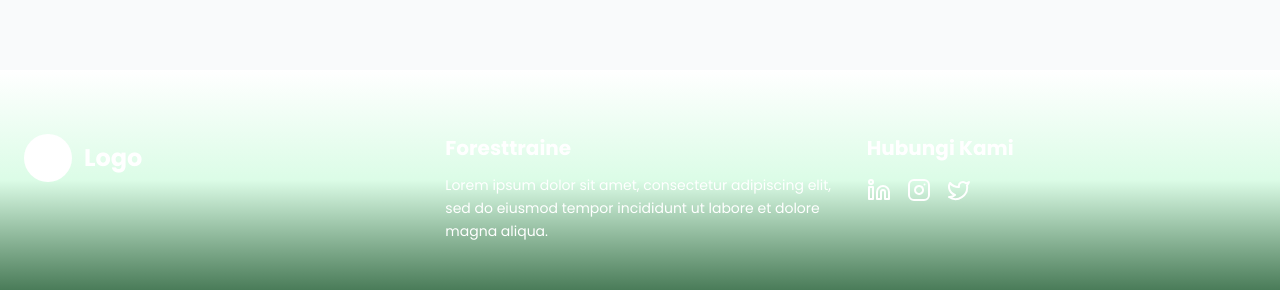
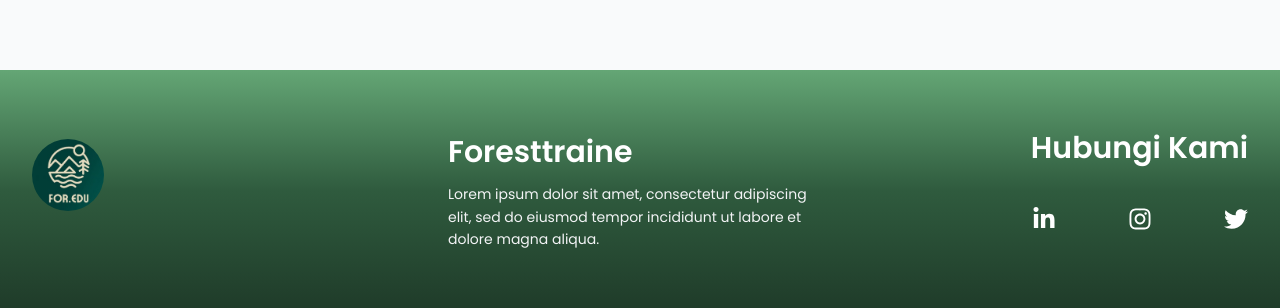
Before and after one commit to Putra-pkwl03/foresttrainewebapps, a Next.js app: page / in a window 1280 px wide. Shown: the part 2093-2401 px from the top of the page. Built offline with nearby package versions, Linux system fonts and the light colour scheme.

Commit message:
fix: resolve merge conflict in Footer.tsx - use main version with logo image

```diff
--- a/app/components/Footer.tsx
+++ b/app/components/Footer.tsx
@@ -1,53 +1,46 @@
-import { Linkedin, Instagram, Twitter } from 'lucide-react';
+import { FaLinkedinIn, FaInstagram, FaTwitter } from "react-icons/fa";
 
 export default function Footer() {
   return (
-    <footer className="bg-gradient-to-b from-white via-green-100 to-[#4a7c59] pt-16 pb-12">
-      <div className="container mx-auto px-6">
-        <div className="grid grid-cols-1 md:grid-cols-3 gap-8 items-start">
-
-          {/* Logo Section */}
-          <div className="flex items-center gap-3">
-            <div className="w-12 h-12 bg-white rounded-full flex-shrink-0"></div>
-            <span className="text-white font-bold text-2xl">Logo</span>
+    <footer
+      className="text-white py-14"
+      style={{
+        background: "linear-gradient(to bottom, #64A675 0%, #2F5B3E 50%, #1F3B29 100%)",
+      }}
+    >
+      <div className="max-w-screen-xl mx-auto px-8 grid md:grid-cols-3 gap-8 items-center text-center md:text-left">
+        {/* Kiri: Logo */}
+        <div className="flex items-center justify-center md:justify-start h-full -mt-8">
+          <img
+            src="/img/logo.jpg"
+            alt="Logo"
+            className="w-18 h-18 rounded-full"
+          />
         </div>
 
-          {/* Foresttraine Section */}
+        {/* Tengah: Deskripsi */}
         <div>
-            <h3 className="text-white font-bold text-xl mb-3">Foresttraine</h3>
-            <p className="text-white text-sm leading-relaxed">
-              Lorem ipsum dolor sit amet, consectetur adipiscing elit, sed do eiusmod tempor incididunt ut labore et dolore magna aliqua.
+          <h3 className="text-[30px] font-semibold">Foresttraine</h3>
+          <p className="text-sm mt-2 leading-relaxed text-gray-100">
+            Lorem ipsum dolor sit amet, consectetur adipiscing elit, sed do
+            eiusmod tempor incididunt ut labore et dolore magna aliqua.
           </p>
         </div>
 
-          {/* Hubungi Kami Section */}
-          <div>
-            <h3 className="text-white font-bold text-xl mb-4">Hubungi Kami</h3>
-            <div className="flex gap-4">
-              <a
-                href="#"
-                className="text-white hover:text-green-200 transition-colors"
-                aria-label="LinkedIn"
-              >
-                <Linkedin size={24} />
+        {/* Kanan: Hubungi Kami */}
+        <div className="flex flex-col items-center md:items-end space-y-3 mb-6">
+          <h3 className="text-[30px] font-semibold">Hubungi Kami</h3>
+          <div className="flex space-x-8 text-2xl gap-10 mt-6">
+            <a href="#" className="hover:text-gray-200" aria-label="LinkedIn">
+              <FaLinkedinIn />
             </a>
-              <a
-                href="#"
-                className="text-white hover:text-green-200 transition-colors"
-                aria-label="Instagram"
-              >
-                <Instagram size={24} />
+            <a href="#" className="hover:text-gray-200" aria-label="Instagram">
+              <FaInstagram />
             </a>
-              <a
-                href="#"
-                className="text-white hover:text-green-200 transition-colors"
-                aria-label="Twitter"
-              >
-                <Twitter size={24} />
+            <a href="#" className="hover:text-gray-200" aria-label="Twitter">
+              <FaTwitter />
             </a>
           </div>
-          </div>
-
         </div>
       </div>
     </footer>
```
Lines whose indentation alone changed are shown as unchanged.
